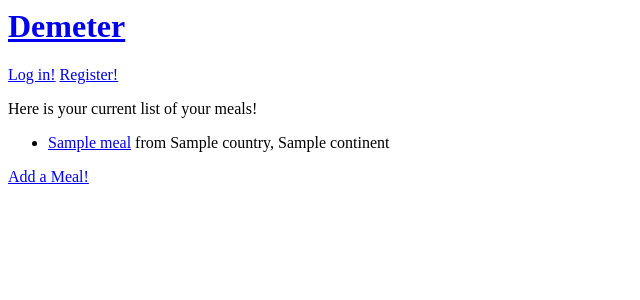
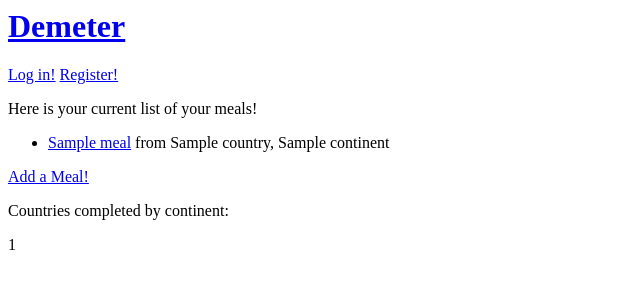
Before and after one commit to Carkzis/Demeter, a Django app: template demeter_app/templates/demeter_app/your_meals.html in a window 1280 px wide. Shown: the top 300 px of the page, without its empty margins (0-640 px from the left). Run offline with Django 3.2, Linux system fonts and the light colour scheme; the template is opened without the code that fills it: most values are stand-ins (such as "Sample title", 1, 10 or a date in 2020).

Commit message:
Added unique country meal count by continent.

```diff
--- a/demeter_app/templates/demeter_app/your_meals.html
+++ b/demeter_app/templates/demeter_app/your_meals.html
@@ -15,4 +15,22 @@
 
 <a href="{% url 'demeter_app:add_meal' %}">Add a Meal!</a>
 
+<p>Countries completed by continent:</p>
+
+{% regroup countries by continent as continent_list %}
+
+<ul>
+    {% for continent in continent_list %}
+        <li>{{ continent.grouper }}</li>
+            <ul>
+            {% for country in continent.list %}
+                <li>{{ country.country}}</li>
+            {% endfor %}
+            </ul>
+        </li>
+    {% endfor %}
+</ul>
+
+{{ count }}
+
 {% endblock content %}
```
Also changed, not shown: demeter_app/views.py (+19 -1 lines).
